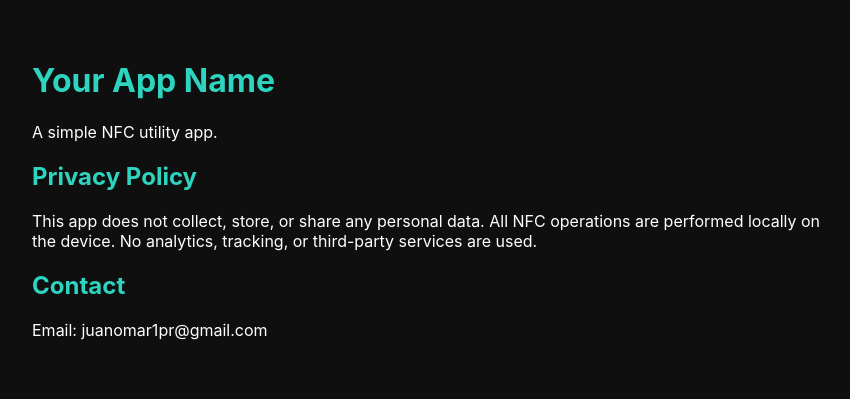
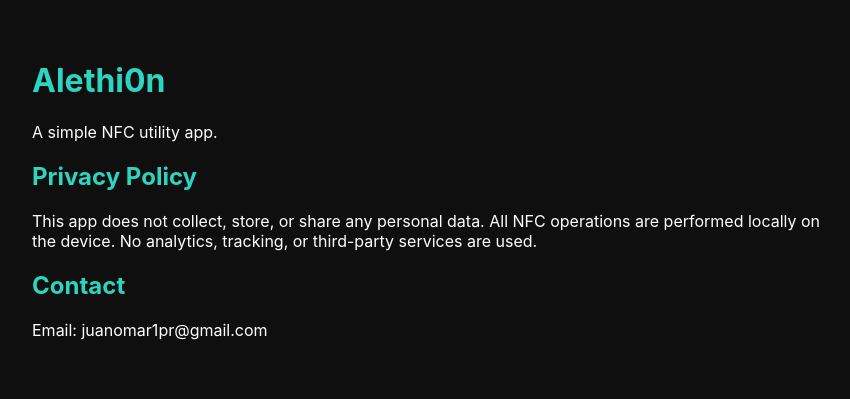
Before and after one commit to juanomar1pr/juanomar1pr.github.io, a plain HTML site: page index.html in a window 1280 px wide. Shown: the whole page, without its empty margins (208-1058 px from the left). Drawn offline with Linux system fonts and the light colour scheme.

Commit message:
Update app name to 'Alethi0n'

```diff
--- a/index.html
+++ b/index.html
@@ -23,7 +23,7 @@
 </head>
 <body>
 
-<h1>Your App Name</h1>
+<h1>Alethi0n</h1>
 <p>A simple NFC utility app.</p>
 
 <h2>Privacy Policy</h2>
```
